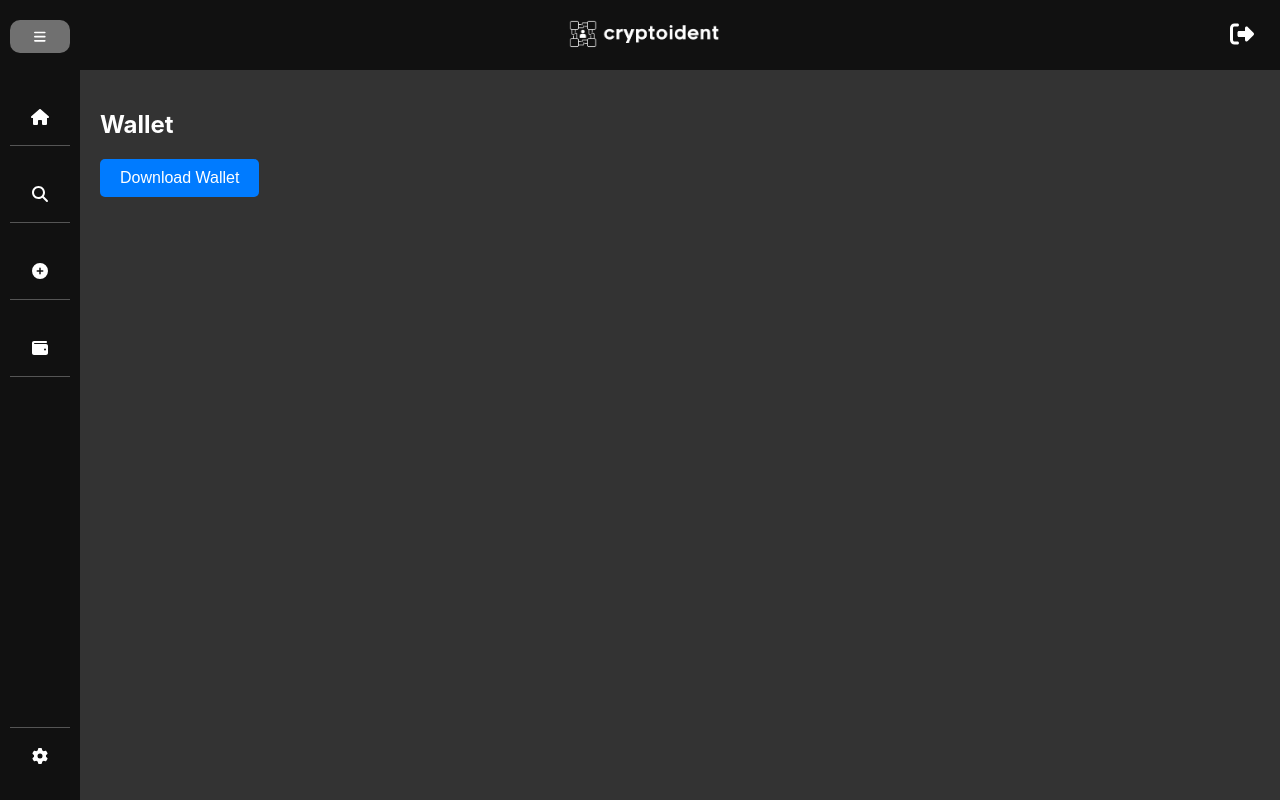
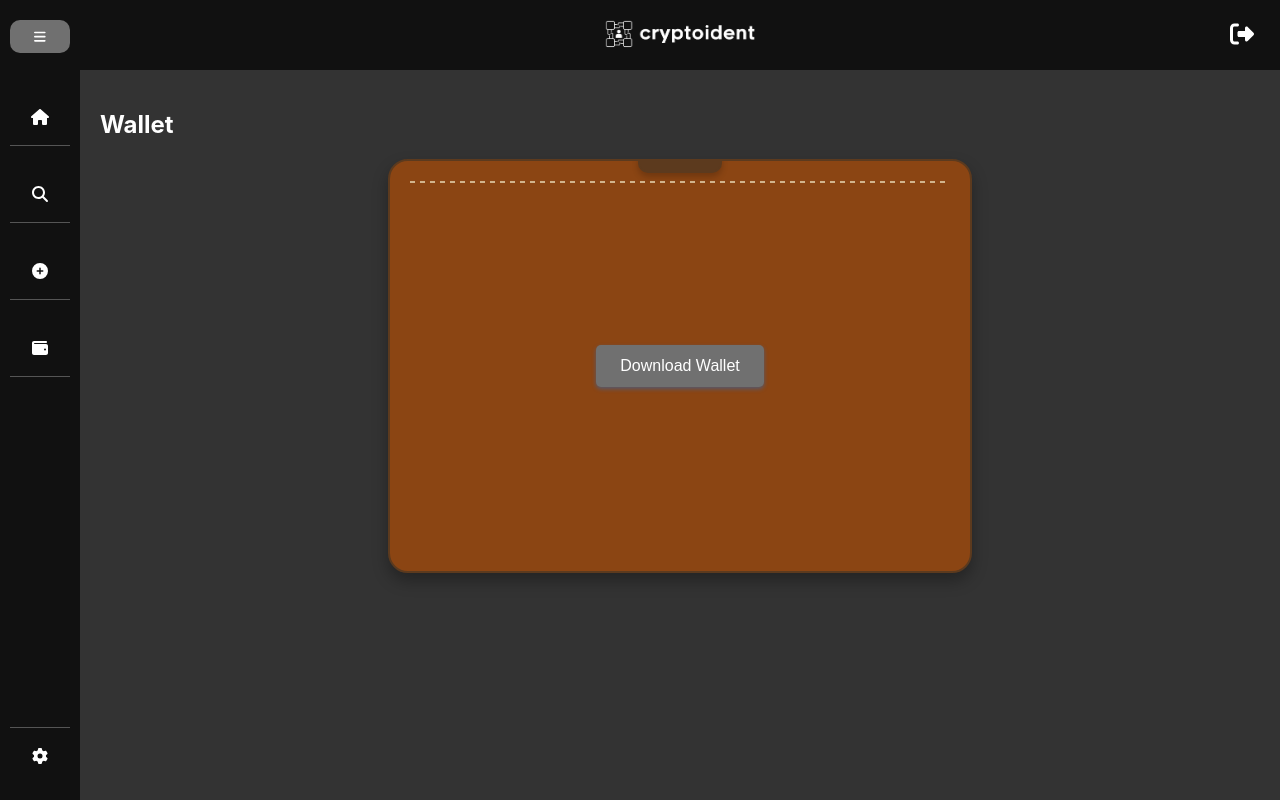
Before and after one commit to philipp-engelhardt/cryptoident, a React (Create React App) app in the folder frontend/: page /wallet in a window 1280 px wide. Built offline with nearby package versions, Linux system fonts and the light colour scheme.

Commit message:
optical changes to wallet ui and header

```diff
--- a/frontend/src/components/Header.css
+++ b/frontend/src/components/Header.css
@@ -12,7 +12,7 @@
 
   .logo-container {
     position: absolute;
-    left: 47%;
+    left: 50%;
     transform: translateX(-50%);
   }
 
--- a/frontend/src/components/Wallet.css
+++ b/frontend/src/components/Wallet.css
@@ -14,21 +14,71 @@
   padding: 20px;
 }
 
-  .wallet-download-section {
+.wallet-download-box {
   margin-top: 20px;
+  padding: 30px 40px; /* Erhöht die Höhe */
+  background-color: #8b4513; /* Lederähnliche Farbe */
+  border-radius: 20px;
+  display: flex;
+  justify-content: center;
+  align-items: center;
+  box-shadow: 0 8px 16px rgba(0, 0, 0, 0.3);
+  position: relative;
+  border: 2px solid #5c3a1e; /* Simuliert Nähte */
+  overflow: hidden;
+  width: 60%; /* Reduziert die Breite */
+  max-width: 500px; /* Begrenzung der maximalen Breite */
+  min-height: 350px; /* Erhöht die minimale Höhe */
+  margin: 0 auto; /* Zentriert die Box horizontal */
+}
+
+.wallet-download-box::before {
+  content: '';
+  position: absolute;
+  top: -10px;
+  left: 50%;
+  transform: translateX(-50%);
+  width: 80px;
+  height: 20px;
+  background-color: #5c3a1e; /* Farbe der Lasche */
+  border-bottom-left-radius: 10px;
+  border-bottom-right-radius: 10px;
+  border: 2px solid #5c3a1e;
+  border-top: none;
+  box-shadow: 0 4px 6px rgba(0, 0, 0, 0.2);
+}
+
+.wallet-download-box::after {
+  content: '';
+  position: absolute;
+  top: 20px;
+  left: 20px;
+  right: 20px;
+  height: 2px;
+  background: repeating-linear-gradient(
+    90deg,
+    #d2b48c,
+    #d2b48c 5px,
+    transparent 5px,
+    transparent 10px
+  );
+  /* Simuliert Nähte */
 }
 
 .download-button {
-    padding: 10px 20px;
+  padding: 12px 24px;
   font-size: 16px;
   color: #ffffff;
-    background-color: #007bff;
+  background-color: #707070;
   border: none;
   border-radius: 5px;
   cursor: pointer;
-    transition: background-color 0.3s ease;
+  transition: background-color 0.3s ease, transform 0.2s ease;
+  box-shadow: 0 2px 4px rgba(0, 123, 255, 0.4);
 }
 
 .download-button:hover {
-    background-color: #0056b3;
+  background-color: #8d8d8d;
+  transform: translateY(-2px);
+  box-shadow: 0 4px 8px rgba(0, 123, 255, 0.4);
 }
--- a/frontend/src/components/Wallet.js
+++ b/frontend/src/components/Wallet.js
@@ -44,7 +44,7 @@ const Wallet = () => {
         <Header />
         <div className="wallet-main">
           <h2>Wallet</h2>
-          <div className="wallet-download-section">
+          <div className="wallet-download-box">
             <button className="download-button" onClick={handleDownload}>
               Download Wallet
             </button>
```
Lines whose indentation alone changed are shown as unchanged.
